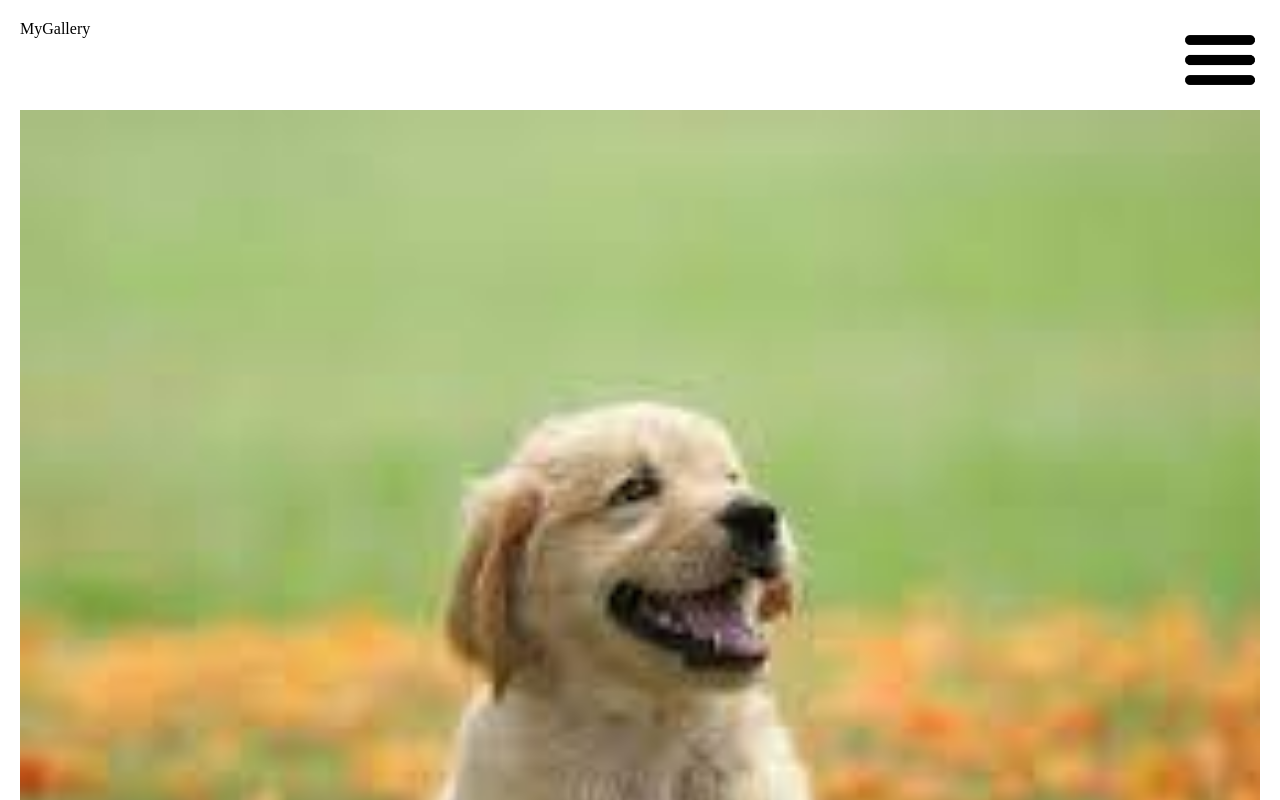
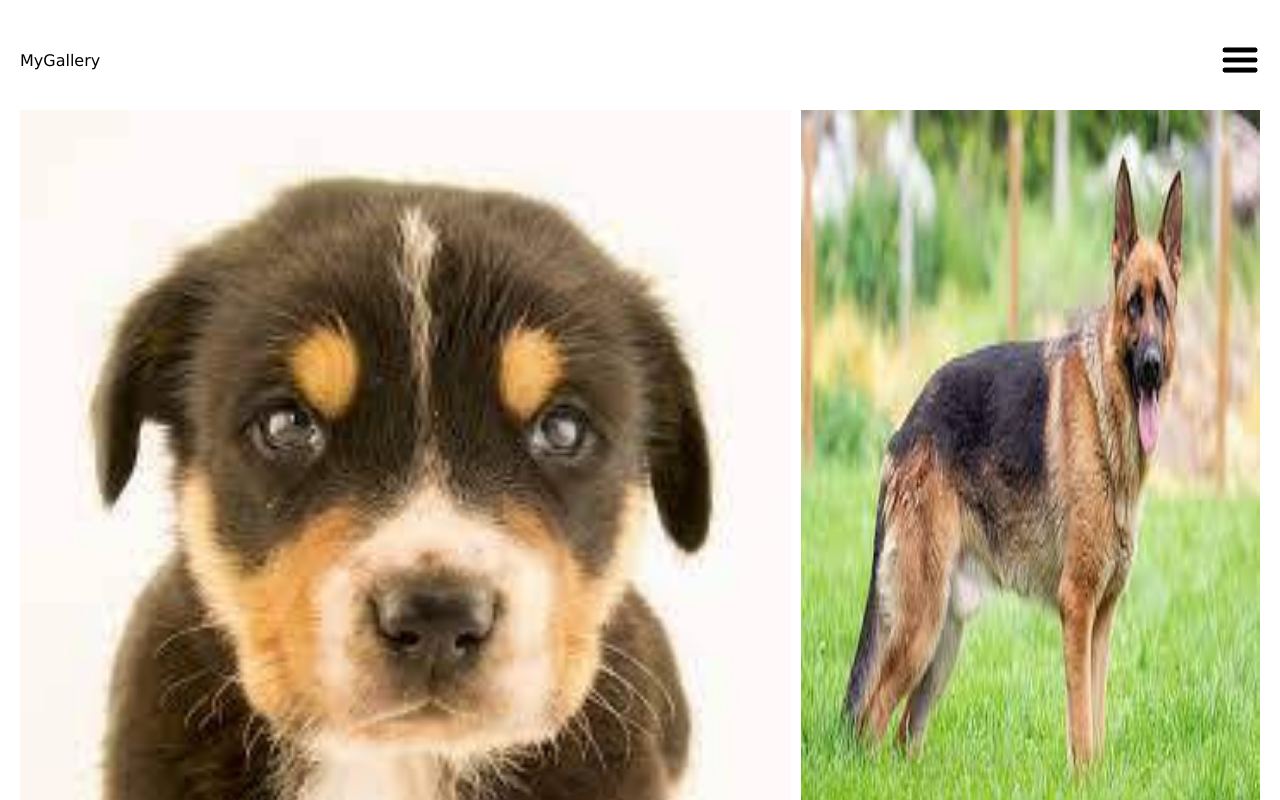
Before and after one commit to minigibo/grid-recap, a plain HTML site: page extension/index.html in a window 1280 px wide. Shown: the top 800 px of the page. Drawn offline with Linux system fonts and the light colour scheme.

Commit message:
media query > 768

```diff
--- a/extension/index.html
+++ b/extension/index.html
@@ -13,13 +13,36 @@
         <img id="image" src="./Dog Pics/MenuBar.png">
     </nav>
 
-    <img src="./Dog Pics/dog1.jpg" class="image image1">
+    <!-- <img src="./Dog Pics/dog1.jpg" class="image image1">
     <img src="./Dog Pics/dog2.jpg" class="image image2">
     <img src="./Dog Pics/dog3.jpg" class="image image3">
     <img src="./Dog Pics/dog4.jpg" class="image image4">
     <img src="./Dog Pics/dog5.jpg" class="image image5">
     <img src="./Dog Pics/dog6.jpg" class="image image6">
-    <img src="./Dog Pics/dog7.jpg" class="image image7">
+    <img src="./Dog Pics/dog7.jpg" class="image image7"> -->
+
+    <div class="tile tile1">
+        <img src="./Dog Pics/dog2.jpg" class="image">
+    </div>
+    <div class="tile tile2">
+        <img src="./Dog Pics/dog3.jpg" class="image">
+    </div>
+    <div class="tile tile3">
+        <img src="./Dog Pics/dog4.jpg" class="image">
+    </div>
+    <div class="tile tile4">
+        <img src="./Dog Pics/dog5.jpg" class="image">
+    </div>
+    <div class="tile tile5">
+        <img src="./Dog Pics/dog6.jpg" class="image">
+    </div>
+    <div class="tile tile6">
+        <img src="./Dog Pics/dog7.jpg" class="image">
+    </div>
+    <div class="tile tile7">
+        <img src="./Dog Pics/dog1.jpg" class="image">
+    </div>
+
 
 </body>
 
--- a/extension/styles.css
+++ b/extension/styles.css
@@ -27,10 +27,12 @@ nav{
     justify-content: space-between;
     height: 10vh;
     box-sizing: border-box;
+    align-items: center;
+    font-family:Verdana, Geneva, Tahoma, sans-serif
 }
 
 nav img{
-    max-height: 100%;
+    max-height: 50%;
     width: auto;
     object-fit: contain;
     box-sizing: border-box;
@@ -69,3 +71,101 @@ image6{
 image7{
     grid-area: img7;
 }
+
+@media screen and (min-width: 768px) {
+    body{
+        display: grid;
+        grid-template-areas:
+        "nav nav nav nav nav nav nav nav"
+        "tile1 tile1 tile1 tile1 tile1 tile2 tile2 tile2"
+        "tile3 tile3 tile3 tile3 tile4 tile4 tile4 tile4"
+        "tile3 tile3 tile3 tile3 tile5 tile5 tile5 tile5"
+        "tile6 tile6 tile6 tile7 tile7 tile7 tile7 tile7"
+        "tile6 tile6 tile6 tile7 tile7 tile7 tile7 tile7"
+        ;
+        grid-template-columns: repeat(8, 1fr);
+        grid-template-rows: 0.1fr .2fr .2fr .2fr .2fr .2fr;
+        gap: 10px;
+        height: unset;
+        margin: 20px;
+    }
+
+    /* .image1{
+        grid-area: img1;
+    }
+
+    .image2{
+        grid-area: img2;
+    }
+
+    .image3{
+        grid-area: img3;
+    }
+
+    .image4{
+        grid-area: img4;
+    }
+
+    .image5{
+        grid-area: img5;
+    }
+
+    .image6{
+        grid-area: img6;
+    }
+
+    .image7{
+        grid-area: img7;
+    } */
+
+    .image{
+        width: 100%;
+        height: 100%;
+    }
+
+    .tile{
+        background-color: lightcoral;
+        color: black;
+        display: flex;
+        align-items: center;
+        justify-content: center;
+    }
+
+    .tile1{
+        grid-area: tile1;
+    }
+
+    .tile2{
+        grid-area: tile2;
+    }
+
+    .tile3{
+        grid-area: tile3;
+    }
+
+    .tile4{
+        grid-area: tile4;
+    }
+
+    .tile5{
+        grid-area: tile5;
+    }
+
+    .tile6{
+        grid-area: tile6;
+    }
+
+    .tile7{
+        grid-area: tile7;
+    }
+
+    nav{
+        grid-area: nav;
+        display: flex;
+        justify-content: space-between;
+        height: 10vh;
+        box-sizing: border-box;
+        align-items: center;
+        font-family:Verdana, Geneva, Tahoma, sans-serif
+    }
+}
```
